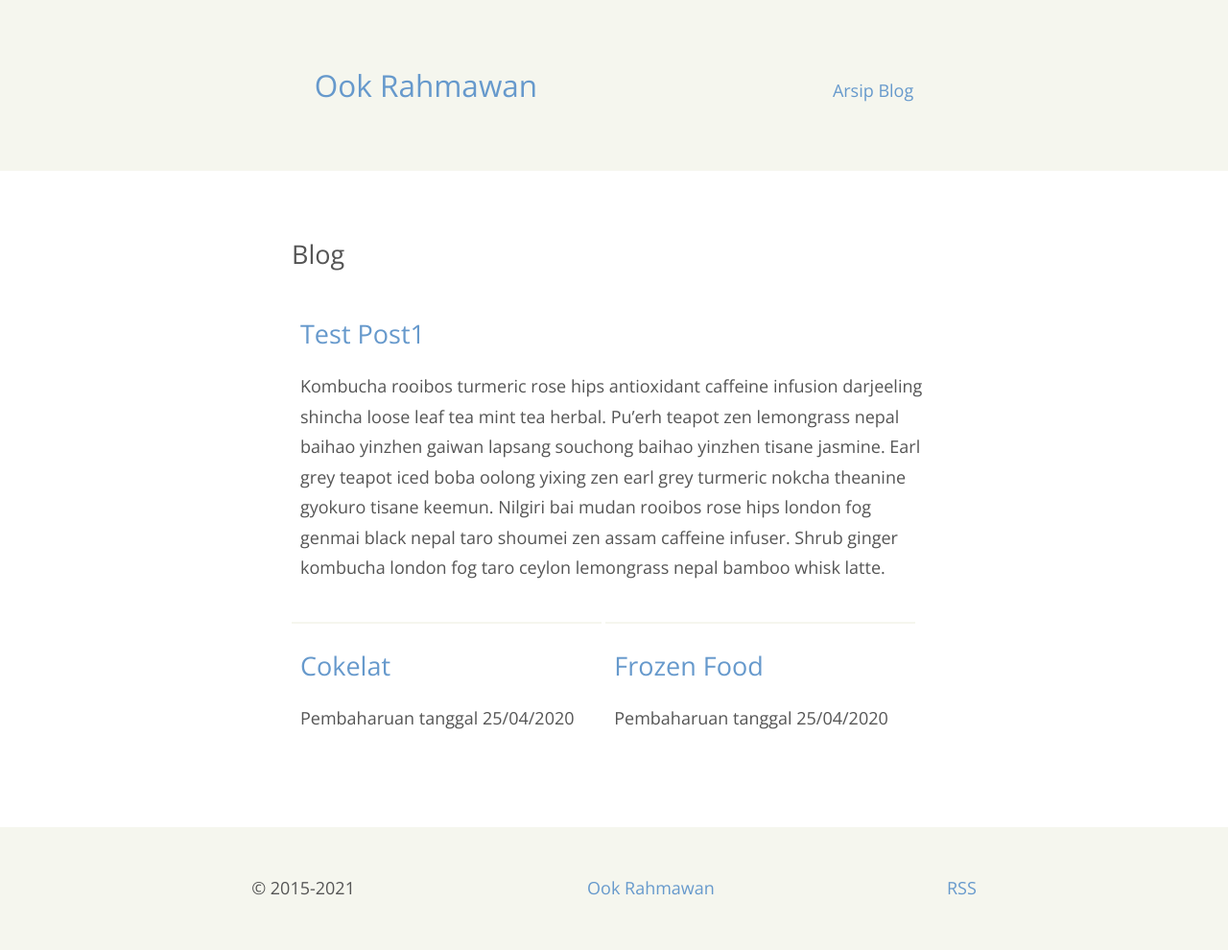
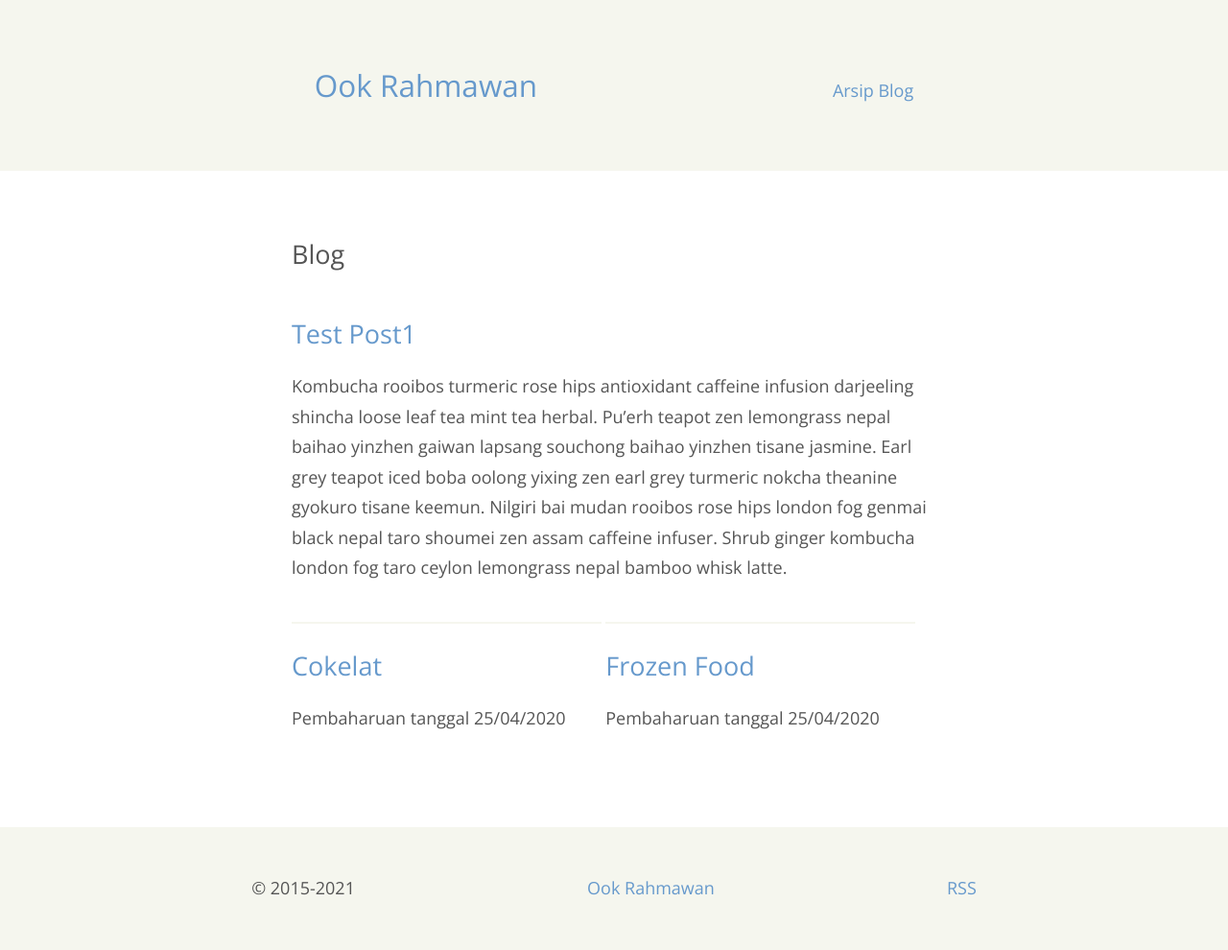
Before and after one commit to krhmwn/krhmwn, a Jekyll site: the page built from index.html, in a window 1280 px wide. Shown: the whole page at 96% size. Built offline with Jekyll 4.4.1, drawn with Linux system fonts in a browser that asks for light colours.

Commit message:
update v.1.0.183

```diff
--- a/assets/css/main.css
+++ b/assets/css/main.css
@@ -186,7 +186,7 @@
 
 .post li {
 border-top: 0.15em solid #f5f6ee;
-padding: 0.25em 0.5em;
+padding: 0.25em 0.5em 0.25em 0;
 }
 
 .post li:first-child {
```
